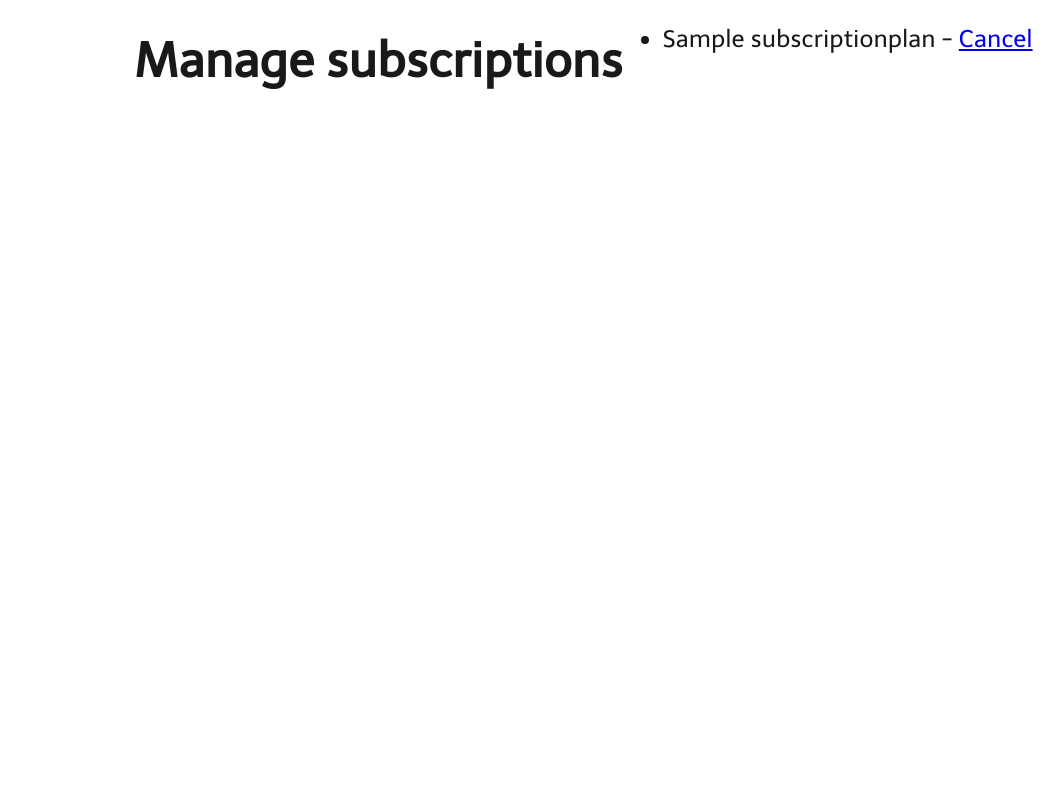
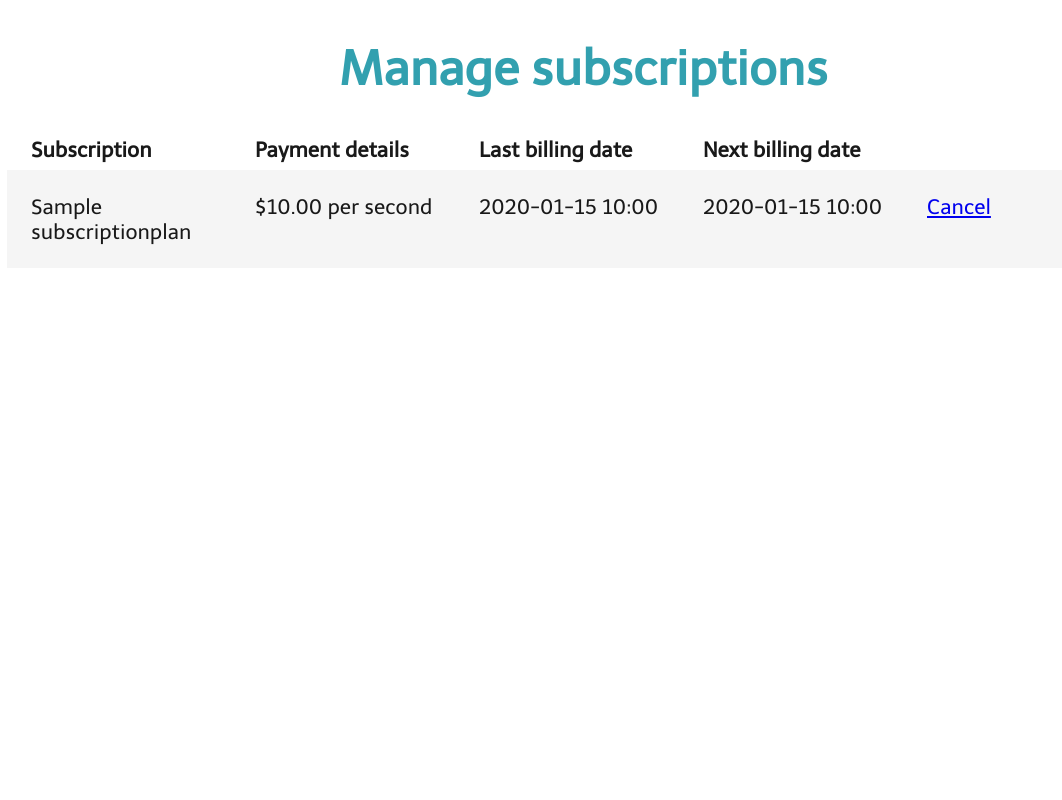
Before and after one commit to studybuffalo/django-flexible-subscriptions, a Django app: page /subscriptions/subscriptions/ in a window 1280 px wide. Shown: the whole page, without its empty margins (57-1119 px from the left). Run offline with Django 3.2, Linux system fonts and the light colour scheme; a user stored in the database is signed in; tables that the repository leaves empty hold one stand-in row (values such as "Sample post"); parts of the project's set-up code (start-up, migrations or seed data) failed here and were passed over.

Commit message:
Adding updated styles for user-subscription list

```diff
--- a/subscriptions/static/subscriptions/styles.css
+++ b/subscriptions/static/subscriptions/styles.css
@@ -232,6 +232,41 @@ html, body {
       display: block;
     }
 
+  #dfs-container .subscribe-container .plan-table {
+    margin: 1rem 0;
+  }
+
+  #dfs-container .subscribe-container .table-header {
+    display: none;
+    font-weight: 700;
+    padding: 0.5rem 1rem;
+  }
+
+    #dfs-container .subscribe-container .table-header > div {
+      padding: 0 0.5rem;
+    }
+
+  #dfs-container .subscribe-container .table-body {
+    padding: 0.5rem 1rem;
+  }
+
+    #dfs-container .subscribe-container .table-body > div {
+      margin: 1rem 0;
+      padding: 0 0.5rem;
+    }
+
+    #dfs-container .subscribe-container .table-body:nth-child(even) {
+      background-color: rgb(245, 245, 245);
+    }
+
+  #dfs-container .subscribe-container .table-title {
+    display: block;
+    font-size: 1rem;
+    font-weight: 700;
+    margin: 0.25rem 0;
+  }
+
+
   /* Styles for Developer Dashboard Page Templates */
   #dfs-container .dashboard-container {
     display: grid;
@@ -461,6 +496,10 @@ html, body {
     margin: 1rem 0.5rem;
   }
 
+  #dfs-container .subscribe-container .table-title {
+    display: none;
+  }
+
   /* Developer Dashboard Template Styles */
   #dfs-container .dashboard-container {
     display: grid;
--- a/subscriptions/templates/subscriptions/subscribe_user_list.html
+++ b/subscriptions/templates/subscriptions/subscribe_user_list.html
@@ -1,16 +1,76 @@
 {% extends template_extends %}
 
 {% load i18n %}
+{% load currency_filters %}
+
+{% block subscriptions_styles %}
+  <style>
+    #dfs-container .subscribe-container .subscribe-table {
+      font-size: 1.3rem;
+    }
+
+    @media screen and (min-width: 64em) {
+      #dfs-container .subscribe-container .table-header {
+        display: grid;
+        grid-template-columns: 1fr 1fr 1fr 1fr 1fr;
+        grid-template-rows: auto;
+      }
+
+      #dfs-container .subscribe-container .table-body {
+        display: grid;
+        grid-template-columns: 1fr 1fr 1fr 1fr 1fr;
+        grid-template-rows: auto;
+      }
+    }
+  </style>
+{% endblock %}
 
 {% block content %}
-  <h1>Manage subscriptions</h1>
+  <main class="subscribe-container">
+    <h1>Manage subscriptions</h1>
 
-  {% for subscription in subscriptions %}
-    <ul>
-      <li>
-        {{ subscription.subscription.plan }} -
-        <a href="{% url 'dfs_subscribe_cancel' subscription.id %}">Cancel</a>
-      </li>
-    </ul>
-  {% endfor %}
+    <div class="subscribe-table">
+        <div class="table-header">
+          <div>{% trans "Subscription" %}</div>
+          <div>{% trans "Payment details" %}</div>
+          <div>{% trans "Last billing date" %}</div>
+          <div>{% trans "Next billing date" %}</div>
+          <div></div>
+        </div>
+
+
+        {% for subscription in subscriptions %}
+        <div class="table-body">
+          <div>
+              <span class="table-title">{% trans "Subscription" %}</span>
+              {{ subscription.subscription.plan }}
+          </div>
+          <div>
+            <span class="table-title">{% trans "Payment details" %}</span>
+            {{ subscription.subscription.cost|currency }}
+            {{ subscription.subscription.display_billing_frequency_text }}
+          </div>
+          <div>
+            <span class="table-title">{% trans "Last billing date" %}</span>
+            {% if subscription.date_billing_last %}
+              {{ subscription.date_billing_last|date:"Y-m-d H:i" }}
+            {% else %}
+              N/A
+            {% endif %}
+          </div>
+          <div>
+            <span class="table-title">{% trans "Next billing date" %}</span>
+            {% if subscription.date_billing_next %}
+              {{ subscription.date_billing_next|date:"Y-m-d H:i" }}
+            {% else %}
+              N/A
+            {% endif %}
+          </div>
+          <div>
+            <a href="{% url 'dfs_subscribe_cancel' subscription.id %}">Cancel</a>
+          </div>
+        </div>
+      {% endfor %}
+    </div>
+  </main>
 {% endblock %}
```
